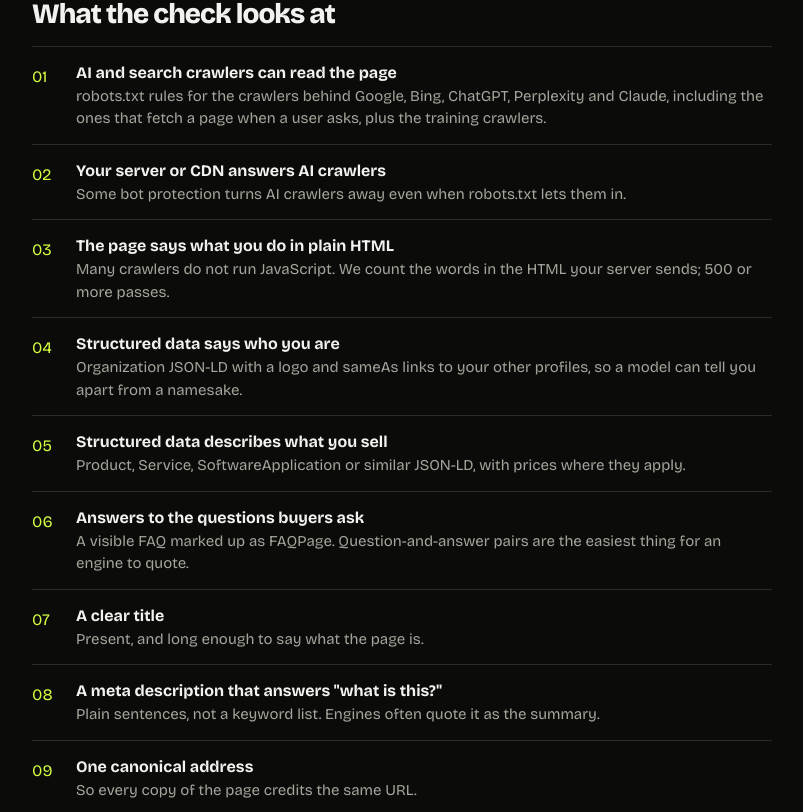
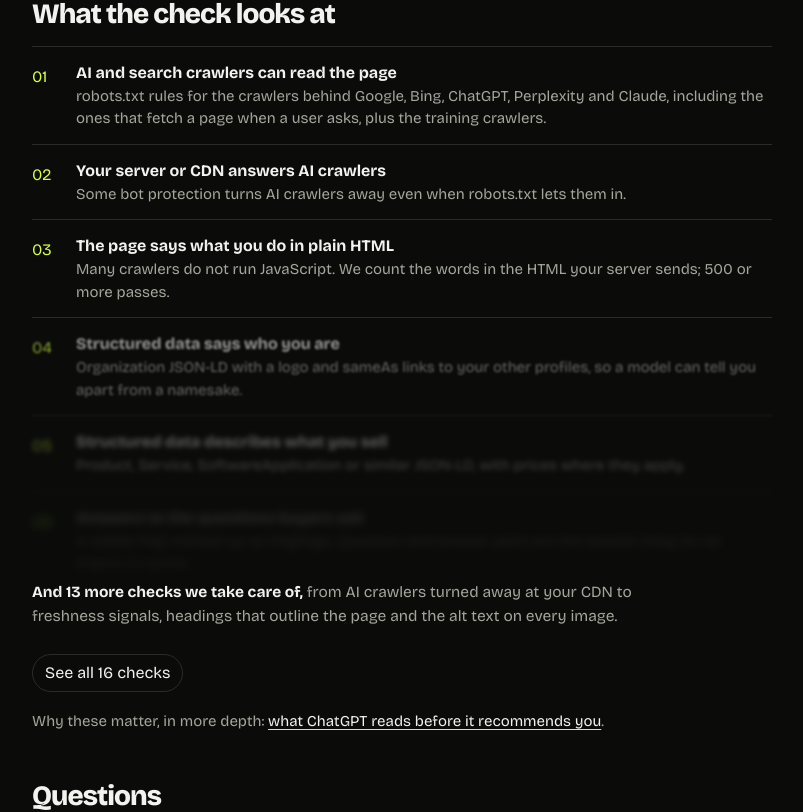
Before and after one commit to verastack-labs/verastack-labs.github.io, a Next.js app: page /ai-search-check in a window 1280 px wide. Shown: the part 653-1465 px from the top of the page, without its empty margins (238-1041 px from the left). Built offline with nearby package versions, Linux system fonts and the light colour scheme.

Commit message:
feat: the locked report fades out of the list, with a stronger unlock card; checks list folds after three

```diff
--- a/src/app/ai-search-check/checker.module.css
+++ b/src/app/ai-search-check/checker.module.css
@@ -143,37 +143,41 @@
   .badge { justify-self: start; padding: 3px 12px; }
 }
 
-/* The locked part of the report: names visible, details blurred, one way in. */
+/* The locked part of the report: the list carries on from the top fixes and fades out, row by
+   row, and the unlock card rises from the bottom of the fade. */
 .locked { position: relative; }
-.more { color: var(--alert); }
-.blur { filter: blur(5px); user-select: none; }
-.locked .list { -webkit-mask-image: linear-gradient(#000 45%, transparent); mask-image: linear-gradient(#000 45%, transparent); }
-.lockBar {
+.fade { border-top: 0; -webkit-mask-image: linear-gradient(#000 10%, transparent 92%); mask-image: linear-gradient(#000 10%, transparent 92%); }
+.fade li { opacity: calc(0.8 - var(--i) * 0.22); filter: blur(calc(1.5px + var(--i) * 1.5px)); user-select: none; }
+.lockCard {
   position: relative;
-  display: flex;
-  flex-wrap: wrap;
+  margin-top: 32px;
+  padding: 30px 28px;
+  border: 1px solid var(--alert);
+  border-radius: 20px;
+  background: linear-gradient(180deg, rgba(255, 107, 74, 0.08), rgba(255, 107, 74, 0) 60%), var(--surface);
+  box-shadow: 0 -30px 60px -10px var(--ink);
+}
+.lockCard[data-over='true'] { margin-top: -60px; }
+.lockTitle { margin: 0 0 10px; max-width: 26ch; font-weight: 800; font-size: clamp(24px, 3.2vw, 34px); line-height: 1.08; letter-spacing: -0.04em; color: var(--text); overflow-wrap: anywhere; }
+.lockTitle span { color: var(--alert); }
+.lockText { max-width: 56ch; margin: 0 0 22px; font-size: 16px; line-height: 1.55; color: var(--muted); }
+.unlock {
+  display: inline-flex;
   align-items: center;
-  gap: 16px 24px;
-  margin-top: -24px;
-  padding: 22px;
-  border: 1px solid var(--alert);
-  border-radius: 16px;
-  background: var(--surface);
-}
-.lockBar p { flex: 1 1 320px; margin: 0; font-size: 16px; line-height: 1.5; color: var(--text); }
-.unlock {
-  flex: none;
-  height: 52px;
-  padding: 0 24px;
+  gap: 10px;
+  height: 54px;
+  padding: 0 26px;
   border: 0;
   border-radius: 999px;
   background: var(--signal);
   color: var(--ink);
   font: 700 15px var(--font-body);
   cursor: pointer;
-  transition: transform 0.2s;
+  box-shadow: 0 10px 30px -12px rgba(212, 255, 63, 0.6);
+  transition: transform 0.2s, box-shadow 0.2s;
 }
-.unlock:hover { transform: translateY(-1px); }
+.unlock:hover { transform: translateY(-1px); box-shadow: 0 14px 34px -12px rgba(212, 255, 63, 0.75); }
+@media (max-width: 520px) { .unlock { width: 100%; justify-content: center; } .lockCard { padding: 24px 20px; } }
 
 /* The unlock dialog: centred on desktop, a bottom sheet on phones. */
 .gateDialog {
@@ -220,3 +224,15 @@
 @media (prefers-reduced-motion: reduce) { .gateDialog[open] { animation: none; } }
 :global(html[data-motion='static']) .gateDialog[open] { animation: none; }
 .input[aria-invalid='true'] { border-color: var(--alert); }
+
+/* What the check looks at, collapsed: three in full, three fading and blurring away beneath them,
+   the rest folded away (still in the HTML) until the visitor opens the list. */
+.preview { position: relative; }
+.preview[data-open='false'] .explain li[data-hidden='true'] { display: none; }
+.explain li[data-fade] { user-select: none; pointer-events: none; }
+.explain li[data-fade='1'] { opacity: 0.6; filter: blur(1px); }
+.explain li[data-fade='2'] { opacity: 0.35; filter: blur(2.5px); }
+.explain li[data-fade='3'] { opacity: 0.15; filter: blur(4px); border-bottom-color: transparent; }
+.previewMore { position: relative; margin-top: -40px; padding: 30px 0 0; background: linear-gradient(180deg, rgba(11, 12, 10, 0), var(--ink) 38%); }
+.previewMore p { max-width: 62ch; margin: 0 0 14px; font-size: 15.5px; line-height: 1.55; color: var(--muted); }
+.previewMore b { color: var(--text); }
--- a/src/app/ai-search-check/checker.tsx
+++ b/src/app/ai-search-check/checker.tsx
@@ -29,6 +29,16 @@ const STATUS_WORD = { pass: 'pass', warn: 'improve', fail: 'fix' } as const
 // Stands in for a locked check's details. The real detail and fix never reach the page until the
 // report is unlocked, so the blur hides nothing worth reading in the source.
 const LOCKED_TEXT = 'What we found on your page, and the exact change that fixes it, open with the full report.'
+
+// A padlock, for the unlock button.
+function LockIcon() {
+  return (
+    <svg viewBox="0 0 16 16" width="16" height="16" aria-hidden="true">
+      <rect x="2.5" y="7" width="11" height="7.5" rx="2" fill="currentColor" />
+      <path d="M5 7V5a3 3 0 0 1 6 0v2" fill="none" stroke="currentColor" strokeWidth="1.6" strokeLinecap="round" />
+    </svg>
+  )
+}
 
 // Brings an element into view below the fixed header, smoothly unless motion is reduced.
 function reveal(el: HTMLElement) {
@@ -279,9 +289,7 @@ export function Checker() {
                 ))}
               </ol>
             </>
-          ) : (
-            <p className={styles.verdict}>Every check passed.</p>
-          )}
+          ) : null}
 
           {unlock === 'open' ? (
             <>
@@ -295,31 +303,39 @@ export function Checker() {
               </ol>
             </>
           ) : (
-            <section className={styles.locked} ref={lockedRef} aria-labelledby="locked-title">
-              <h2 id="locked-title" className={styles.h2}>
-                {rest.length ? <span className={styles.more}>+{rest.length} more to fix</span> : 'The full report'}
-              </h2>
+            <section className={styles.locked} ref={lockedRef} aria-label="The rest of the report, locked">
               {rest.length > 0 && (
-                <ol className={styles.list} aria-hidden="true">
-                  {rest.map((c) => (
-                    <li key={c.id} className={styles.check} data-status={c.status}>
+                // The rest of the list, carrying on from the top fixes and fading out, row by row.
+                <ol className={`${styles.list} ${styles.fade}`} aria-hidden="true">
+                  {rest.slice(0, 3).map((c, i) => (
+                    <li key={c.id} className={styles.check} data-status={c.status} style={{ '--i': i } as React.CSSProperties}>
                       <span className={styles.badge}>{STATUS_WORD[c.status]}</span>
                       <div>
                         <b>{c.label}</b>
-                        <p className={styles.blur}>{LOCKED_TEXT}</p>
+                        <p>{LOCKED_TEXT}</p>
                       </div>
                     </li>
                   ))}
                 </ol>
               )}
-              <div className={styles.lockBar}>
-                <p>
+              <div className={styles.lockCard} data-over={rest.length > 0}>
+                <p className={styles.lockTitle}>
+                  {rest.length ? (
+                    <>
+                      <span>{rest.length}</span> more {rest.length === 1 ? 'issue is' : 'issues are'} keeping {host} out of AI answers.
+                    </>
+                  ) : (
+                    <>All {report.checks.length} checks passed for {host}.</>
+                  )}
+                </p>
+                <p className={styles.lockText}>
                   {rest.length
-                    ? `${rest.length} more ${rest.length === 1 ? 'issue is' : 'issues are'} costing ${host} mentions in AI answers. The details and fixes are in the full report, with the ${passed} checks you pass.`
-                    : `See all ${report.checks.length} checks for ${host}, with what each one found.`}
+                    ? `Every fix explained, step by step, alongside the ${passed} checks you already pass. Free: leave your email and the full report opens right here.`
+                    : `See what each of the ${report.checks.length} checks found on your page. Free: leave your email and it opens right here.`}
                 </p>
                 <button type="button" className={styles.unlock} onClick={openGate}>
-                  Unlock the full report, free
+                  <LockIcon />
+                  Unlock the full report
                 </button>
               </div>
             </section>
--- /dev/null
+++ b/src/app/ai-search-check/checks-preview.tsx
@@ -0,0 +1,44 @@
+'use client'
+
+import { useState } from 'react'
+import { checks } from '@/data/ai-search-check'
+import styles from '@/app/ai-search-check/checker.module.css'
+
+// Three in full, three fading out beneath them, the rest folded away.
+const FULL = 3
+const SHOWN = 6
+
+// What the check looks at: the first few in full, the rest fading out beneath a line that says how
+// many more we cover, until the visitor asks for all of them. Every check stays in the page's
+// HTML either way, so engines read the full list.
+export function ChecksPreview() {
+  const [open, setOpen] = useState(false)
+  const more = checks.length - FULL
+  return (
+    <div className={styles.preview} data-open={open}>
+      <ol className={styles.explain} id="all-checks">
+        {checks.map((c, i) => (
+          <li
+            key={c.id}
+            data-hidden={!open && i >= SHOWN ? 'true' : undefined}
+            data-fade={!open && i >= FULL && i < SHOWN ? i - FULL + 1 : undefined}
+          >
+            <b>{c.label}</b>
+            <span>{c.why}</span>
+          </li>
+        ))}
+      </ol>
+      {!open && (
+        <div className={styles.previewMore}>
+          <p>
+            <b>And {more} more checks we take care of,</b> from AI crawlers turned away at your CDN to freshness signals,
+            headings that outline the page and the alt text on every image.
+          </p>
+          <button type="button" className={styles.again} aria-controls="all-checks" aria-expanded={open} onClick={() => setOpen(true)}>
+            See all {checks.length} checks
+          </button>
+        </div>
+      )}
+    </div>
+  )
+}
--- a/src/app/ai-search-check/page.tsx
+++ b/src/app/ai-search-check/page.tsx
@@ -1,9 +1,10 @@
 import Link from 'next/link'
 import type { Metadata } from 'next'
-import { checker, checks, faqs } from '@/data/ai-search-check'
+import { checker, faqs } from '@/data/ai-search-check'
 import { shareImage, site } from '@/data/site'
 import { jsonLd, studioNode } from '@/lib/structured-data'
 import { Checker } from '@/app/ai-search-check/checker'
+import { ChecksPreview } from '@/app/ai-search-check/checks-preview'
 import styles from '@/app/ai-search-check/checker.module.css'
 
 export const metadata: Metadata = {
@@ -56,14 +57,7 @@ export default function AiSearchCheckPage() {
         <h2 id="what-we-check" className={styles.h2}>
           What the check looks at
         </h2>
-        <ol className={styles.explain}>
-          {checks.map((c) => (
-            <li key={c.id}>
-              <b>{c.label}</b>
-              <span>{c.why}</span>
-            </li>
-          ))}
-        </ol>
+        <ChecksPreview />
         <p className={styles.more}>
           Why these matter, in more depth: <Link href="/blog/ai-search-for-saas">what ChatGPT reads before it recommends you</Link>.
         </p>
```
